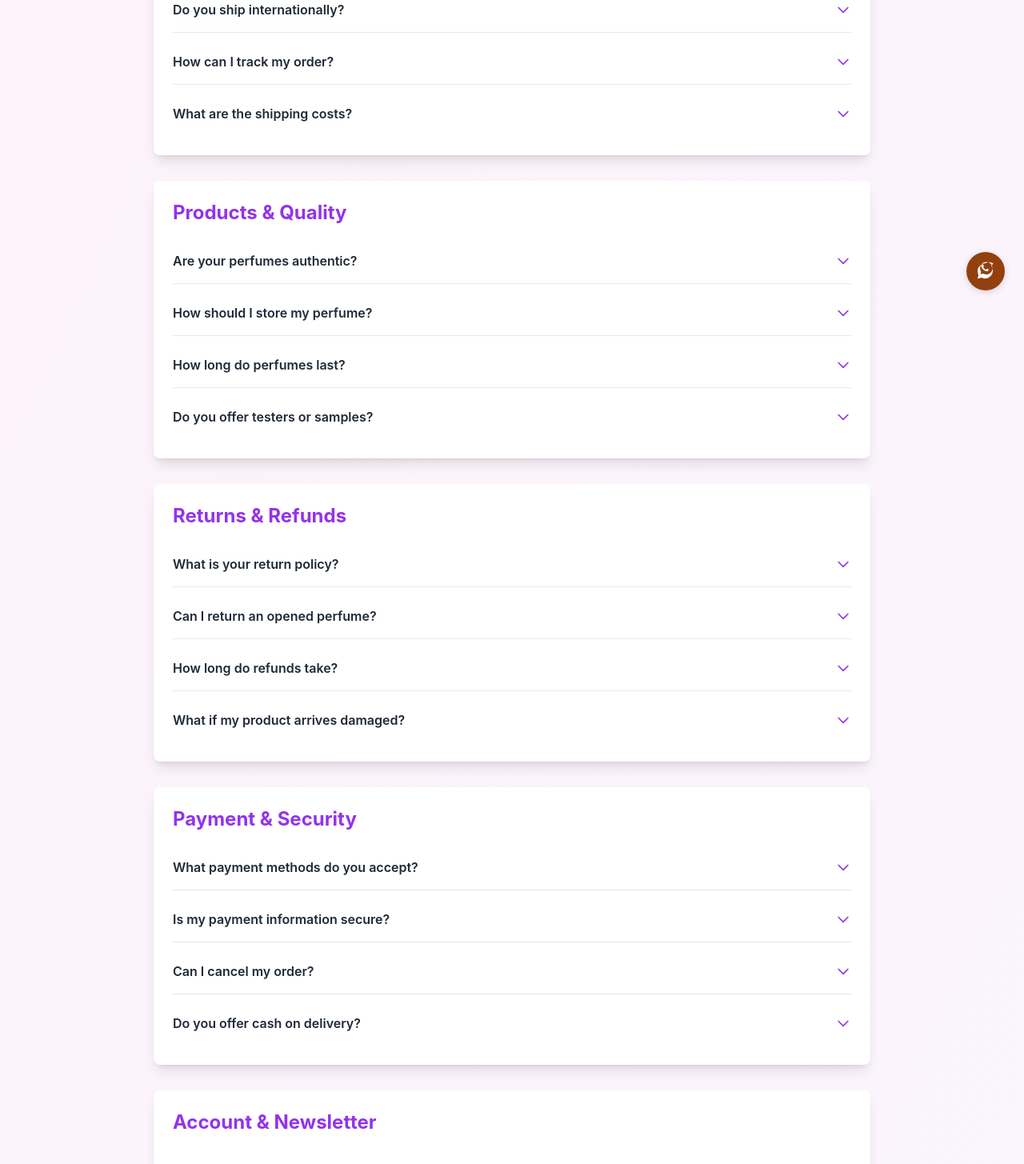
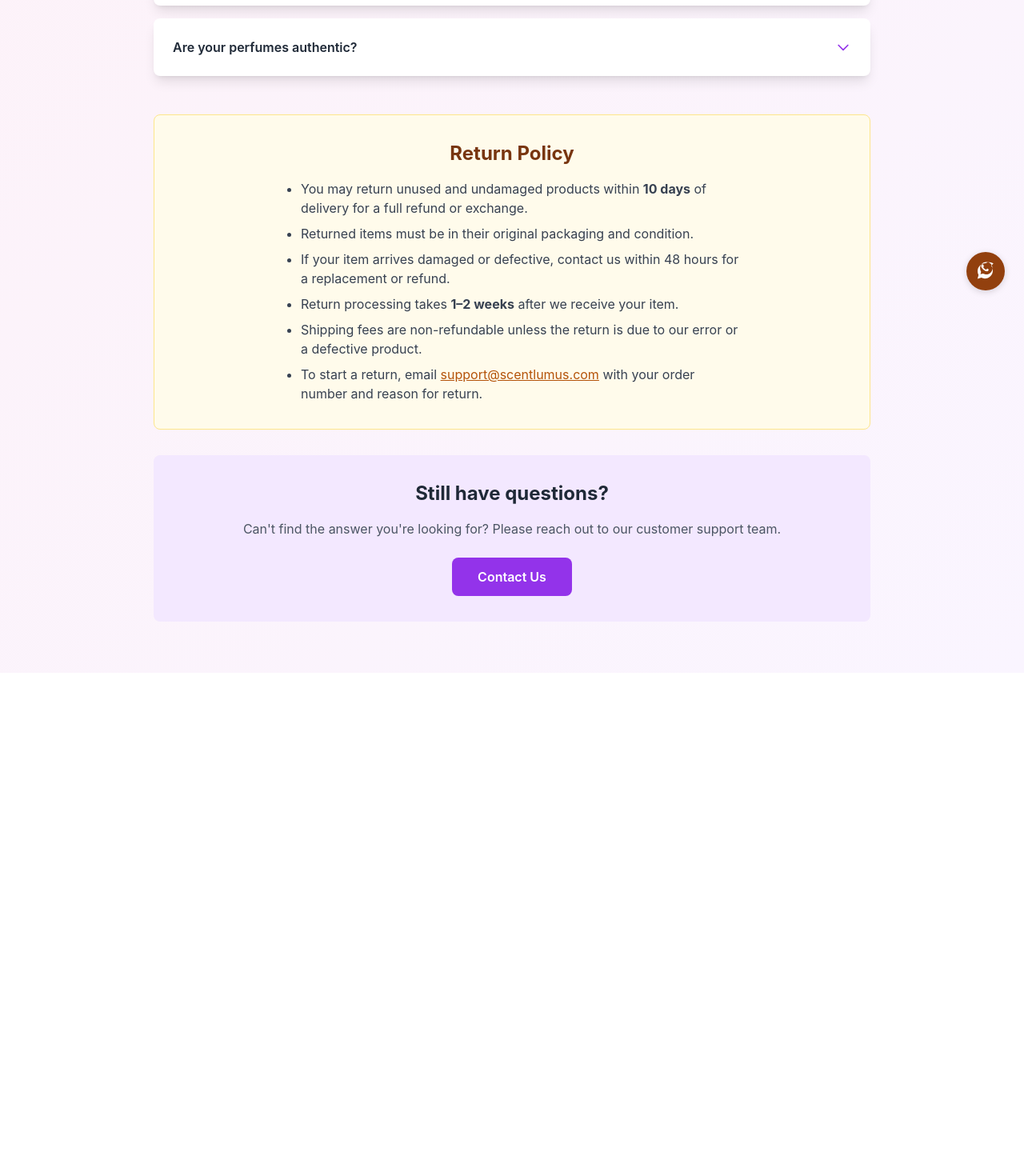
Before and after one commit to unstoppable25/perfume-store-site, a Next.js app: page /faq in a window 1280 px wide. Shown: the part 413-1868 px from the top of the page at 80% size. After the commit the page ends 1254 px from the top, so only its background shows below. Built offline with nearby package versions, Linux system fonts and the light colour scheme.

Commit message:
Connect admin content management to frontend pages - About, Contact, and FAQ pages now pull content from admin settings

```diff
--- a/pages/faq.js
+++ b/pages/faq.js
@@ -1,120 +1,60 @@
-import { useState } from 'react'
+import { useState, useEffect } from 'react'
 import Link from 'next/link'
 
 export default function FAQ() {
   const [openIndex, setOpenIndex] = useState(null)
+  const [faqs, setFaqs] = useState([])
+
+  useEffect(() => {
+    // Fetch FAQs from settings
+    const fetchFAQs = async () => {
+      try {
+        const res = await fetch('/api/settings')
+        const data = await res.json()
+        if (data.success && data.settings?.faqs) {
+          setFaqs(data.settings.faqs)
+        } else {
+          // Fallback to default FAQs if none are set
+          setFaqs([
+            {
+              question: 'How long does shipping take?',
+              answer: 'Standard shipping within Nigeria typically takes 3-5 business days. Express shipping is available for 1-2 business day delivery.'
+            },
+            {
+              question: 'Do you ship internationally?',
+              answer: 'Currently, we only ship within Nigeria. We are working on expanding our shipping options to international locations.'
+            },
+            {
+              question: 'Are your perfumes authentic?',
+              answer: 'Yes, all our perfumes are 100% authentic and sourced directly from authorized distributors. We guarantee the quality and authenticity of every product.'
+            }
+          ])
+        }
+      } catch (err) {
+        console.error('Failed to fetch FAQs:', err)
+        // Fallback to default FAQs
+        setFaqs([
+          {
+            question: 'How long does shipping take?',
+            answer: 'Standard shipping within Nigeria typically takes 3-5 business days. Express shipping is available for 1-2 business day delivery.'
+          },
+          {
+            question: 'Do you ship internationally?',
+            answer: 'Currently, we only ship within Nigeria. We are working on expanding our shipping options to international locations.'
+          },
+          {
+            question: 'Are your perfumes authentic?',
+            answer: 'Yes, all our perfumes are 100% authentic and sourced directly from authorized distributors. We guarantee the quality and authenticity of every product.'
+          }
+        ])
+      }
+    }
+    fetchFAQs()
+  }, [])
 
   const toggleFAQ = (index) => {
     setOpenIndex(openIndex === index ? null : index)
   }
-
-  const faqs = [
-    {
-      category: 'Orders & Shipping',
-      questions: [
-        {
-          q: 'How long does shipping take?',
-          a: 'Standard shipping within Nigeria typically takes 3-5 business days. Express shipping is available for 1-2 business day delivery.'
-        },
-        {
-          q: 'Do you ship internationally?',
-          a: 'Currently, we only ship within Nigeria. We are working on expanding our shipping options to international locations.'
-        },
-        {
-          q: 'How can I track my order?',
-          a: 'Once your order ships, you will receive an email with tracking information. You can also check your order status by contacting our customer service.'
-        },
-        {
-          q: 'What are the shipping costs?',
-          a: 'Shipping costs vary based on your location and order size. Standard shipping starts at ₦2,000. Orders over ₦50,000 qualify for free shipping.'
-        }
-      ]
-    },
-    {
-      category: 'Products & Quality',
-      questions: [
-        {
-          q: 'Are your perfumes authentic?',
-          a: 'Yes, all our perfumes are 100% authentic and sourced directly from authorized distributors. We guarantee the quality and authenticity of every product.'
-        },
-        {
-          q: 'How should I store my perfume?',
-          a: 'Store perfumes in a cool, dry place away from direct sunlight and heat. Keep the bottle tightly closed when not in use to preserve the fragrance.'
-        },
-        {
-          q: 'How long do perfumes last?',
-          a: 'When stored properly, unopened perfumes can last 3-5 years. Once opened, they typically maintain their quality for 1-3 years.'
-        },
-        {
-          q: 'Do you offer testers or samples?',
-          a: 'We occasionally offer sample sizes for select fragrances. Check our website or contact us to see current sample availability.'
-        }
-      ]
-    },
-    {
-      category: 'Returns & Refunds',
-      questions: [
-        {
-          q: 'What is your return policy?',
-          a: 'You may return unused and undamaged products within 10 days of delivery for a full refund or exchange. Items must be in their original packaging and condition.'
-        },
-        {
-          q: 'Can I return an opened perfume?',
-          a: 'Due to hygiene reasons, we cannot accept returns of opened or used perfumes unless the product is defective or damaged upon arrival.'
-        },
-        {
-          q: 'How long do refunds take?',
-          a: 'Return processing takes 1–2 weeks after we receive your item. Refunds are issued to your original payment method.'
-        },
-        {
-          q: 'What if my product arrives damaged?',
-          a: 'If your product arrives damaged or defective, contact us within 48 hours for a replacement or refund. Please provide photos for faster processing.'
-        }
-      ]
-    },
-    {
-      category: 'Payment & Security',
-      questions: [
-        {
-          q: 'What payment methods do you accept?',
-          a: 'We accept credit/debit cards (via Stripe), bank transfers, and cash on delivery for select locations. All card payments are processed securely.'
-        },
-        {
-          q: 'Is my payment information secure?',
-          a: 'Yes, we use industry-standard SSL encryption and secure payment gateways. We never store your complete card information on our servers.'
-        },
-        {
-          q: 'Can I cancel my order?',
-          a: 'You can cancel your order within 2 hours of placement if it has not been processed yet. Contact us immediately to request cancellation.'
-        },
-        {
-          q: 'Do you offer cash on delivery?',
-          a: 'Yes, cash on delivery is available for orders within Lagos and select major cities. A small fee may apply for this service.'
-        }
-      ]
-    },
-    {
-      category: 'Account & Newsletter',
-      questions: [
-        {
-          q: 'Do I need an account to place an order?',
-          a: 'No, you can checkout as a guest. However, creating an account allows you to track orders and save your information for faster checkout.'
-        },
-        {
-          q: 'How do I subscribe to your newsletter?',
-          a: 'Simply enter your email in the newsletter subscription box at the bottom of our homepage. You will receive exclusive offers and new product updates.'
-        },
-        {
-          q: 'How can I unsubscribe from emails?',
-          a: 'You can unsubscribe anytime by clicking the unsubscribe link at the bottom of any promotional email we send you.'
-        },
-        {
-          q: 'How do I contact customer service?',
-          a: 'You can reach us via our contact form, email at info@scentlumus.com, or call us during business hours. We typically respond within 24 hours.'
-        }
-      ]
-    }
-  ]
 
   return (
     <div className="min-h-screen bg-gradient-to-br from-pink-50 to-purple-50">
@@ -141,23 +81,23 @@ export default function FAQ() {
             </p>
           </div>
 
-          {/* FAQ Categories */}
-          <div className="space-y-8">
-            {faqs.map((category, catIndex) => (
-              <div key={catIndex} className="bg-white rounded-lg shadow-lg p-6">
-                <h2 className="text-2xl font-bold text-purple-600 mb-4">{category.category}</h2>
-                <div className="space-y-2">
-                  {category.questions.map((faq, qIndex) => {
-                    const index = `${catIndex}-${qIndex}`
+          {/* FAQ List */}
+          <div className="space-y-4">
+            {faqs.length === 0 ? (
+              <div className="bg-white rounded-lg shadow-lg p-8 text-center">
+                <p className="text-gray-500">No FAQs available yet. Check back soon!</p>
+              </div>
+            ) : (
+              faqs.map((faq, index) => {
                 const isOpen = openIndex === index
 
                 return (
-                      <div key={qIndex} className="border-b border-gray-200 last:border-b-0">
+                  <div key={index} className="bg-white rounded-lg shadow-lg">
                     <button
                       onClick={() => toggleFAQ(index)}
-                          className="w-full flex justify-between items-center py-4 text-left hover:text-purple-600 transition-colors"
+                      className="w-full flex justify-between items-center p-6 text-left hover:bg-gray-50 transition-colors"
                     >
-                          <span className="font-semibold text-gray-800 pr-4">{faq.q}</span>
+                      <span className="font-semibold text-gray-800 pr-4">{faq.question}</span>
                       <svg
                         className={`w-5 h-5 text-purple-600 flex-shrink-0 transform transition-transform ${
                           isOpen ? 'rotate-180' : ''
@@ -170,16 +110,14 @@ export default function FAQ() {
                       </svg>
                     </button>
                     {isOpen && (
-                          <div className="pb-4 text-gray-600">
-                            {faq.a}
+                      <div className="px-6 pb-6 text-gray-600">
+                        {faq.answer}
                       </div>
                     )}
                   </div>
                 )
-                  })}
-                </div>
-              </div>
-            ))}
+              })
+            )}
           </div>
 
           {/* Return Policy Highlight */}
```
Also changed, not shown: pages/about.js (+25 -19 lines), pages/contact.js (+29 -6 lines). Lines whose indentation alone changed are shown as unchanged.
